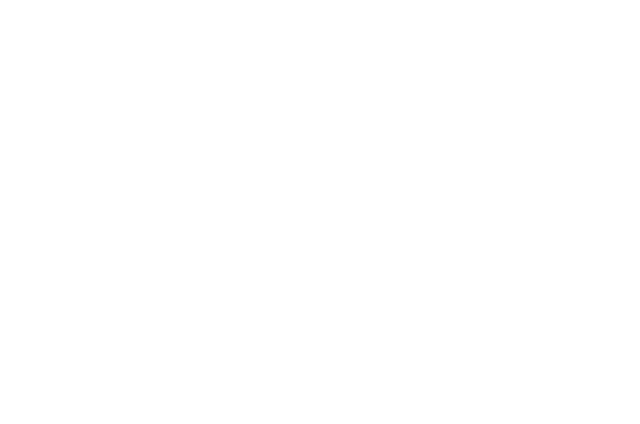
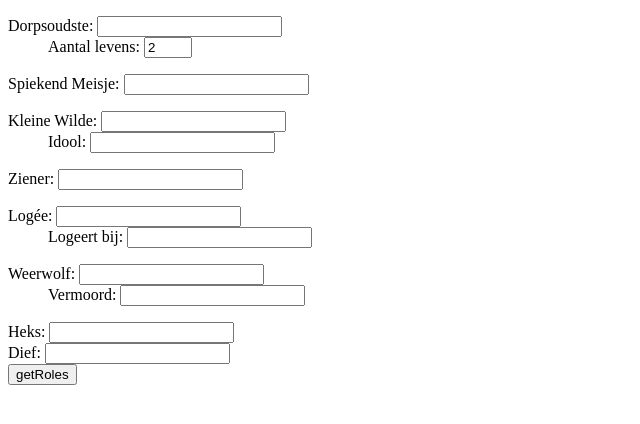
Before and after one commit to Woud0/Woud0.github.io, a plain HTML site: page meerwolven/html/meerwolven.html in a window 1280 px wide. Shown: the whole page, without its empty margins (0-640 px from the left). Drawn offline with Linux system fonts and the light colour scheme.

Commit message:
beginnend probeersel

```diff
--- a/meerwolven/html/meerwolven.html
+++ b/meerwolven/html/meerwolven.html
@@ -7,7 +7,91 @@
     <link rel="stylesheet" href="../css/main.css">
 </head>
 <body>
+    <div id="main-inputs">
+        <dl>
+            <dt>
+                <div>
+                    <label for="dorspsoudste">Dorpsoudste:</label>
+                    <input type="text" name="Dorpsoudste" id="dorpsoudste">
+                </div>
+            </dt>
+            <dd>
+                <div>
+                    <label for="aantal-levens">Aantal levens:</label>
+                    <input type="number" name="Aantal levens" id="aantal-levens" max="2" min="0" value="2">
+                </div>
+            </dd>
+        </dl>
 
+        <div>
+            <label for="spiekend-meisje">Spiekend Meisje:</label>
+            <input type="text" name="Spiekend Meisje" id="spiekend-meisje">
+        </div>
+
+        <dl>
+            <dt>
+                <div>
+                    <label for="kleine-wild">Kleine Wilde:</label>
+                    <input type="text" name="Kleine Wilde" id="kleine-wilde">
+                </div>
+            </dt>
+            <dd>
+                <div>
+                    <label for="idool">Idool:</label>
+                    <input type="text" name="Idool" id="idool">
+                </div>
+            </d>
+        </dl>
+
+        <div>
+            <label for="ziener">Ziener:</label>
+            <input type="text" name="Ziener" id="ziener">
+        </div>
+
+        <dl>
+            <dt>
+                <div>
+                    <label for="logee">Logée:</label>
+                    <input type="text" name="Logee" id="logee">
+                </div>
+            </dt>
+            <dd>
+                <div>
+                    <label for="bij">Logeert bij:</label>
+                    <input type="text" name="Bij" id="bij">
+                </div>
+            </d>
+        </dl>
+
+        <dl>
+            <dt>
+                <div>
+                    <label for="weerwolf">Weerwolf:</label>
+                    <input type="text" name="Weerwolf" id="weerwolf">
+                </div>
+            </dt>
+            <dd>
+                <div>
+                    <label for="vermoord">Vermoord:</label>
+                    <input type="text" name="Vermoord" id="vermoord">
+                </div>
+            </d>
+        </dl>
+
+        <div>
+            <label for="heks">Heks:</label>
+            <input type="text" name="Heks" id="heks">
+        </div>
+
+        <div>
+            <label for="dief">Dief:</label>
+            <input type="text" name="Dief" id="dief">
+        </div>
+
+        <div>
+            <input type="button" value="getRoles">
+        </div>
+    </div>
     <script src="../js/script.js"></script>
 </body>
 </html>
--- a/meerwolven/js/script.js
+++ b/meerwolven/js/script.js
@@ -0,0 +1,16 @@
+let dorpsoudste, aantalLevens, spiekendMeisje, kleineWilde, idool, ziener, logee, logeertBij, weerwolf, vermoord, heks, dief;
+
+function getCurrentRoles() {
+    dorpsoudste = document.getElementById("dorpsoudste").value;
+    aantalLevens = document.getElementById("aantal-levens").value;
+    spiekendMeisje = document.getElementById("spiekend-meisje").value;
+    kleineWilde = document.getElementById("kleine-wilde").value;
+    idool = document.getElementById("idool").value;
+    ziener = document.getElementById("ziener").value;
+    logee = document.getElementById("logee").value;
+    logeertBij = document.getElementById("bij").value;
+    weerwolf = document.getElementById("weerwolf").value;
+    vermoord = document.getElementById("vermoord").value;
+    heks = document.getElementById("heks").value;
+    dief = document.getElementById("dief").value;
+}
```
